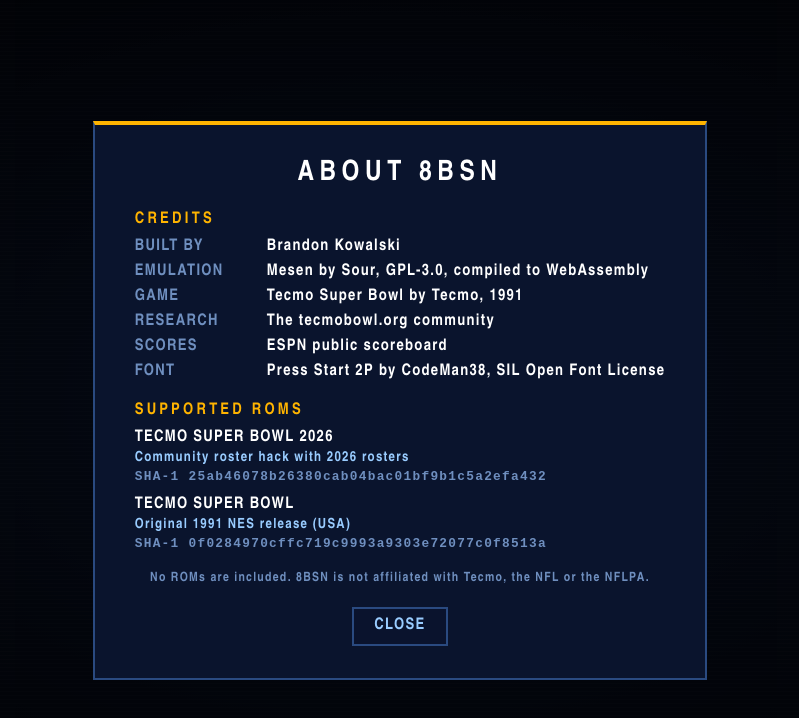
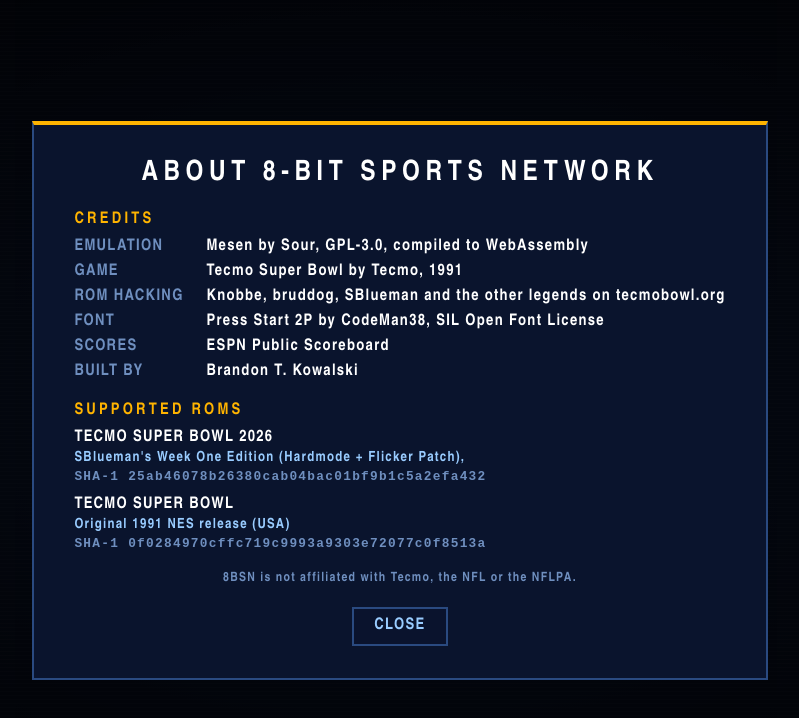
Before and after one commit to BrandonKowalski/8BSN, a React (Vite) app: page / in a window 1280 px wide. Both pictures are taken after a click on the button "INFO". Shown: the top 718 px of the page, without its empty margins (240-1039 px from the left). Built offline with nearby package versions, Linux system fonts and the light colour scheme; no server answers.

Commit message:
Update credits, the 2026 ROM description and the package name

```diff
--- a/package.json
+++ b/package.json
@@ -1,5 +1,5 @@
 {
-  "name": "tecmo-broadcast",
+  "name": "8bsn",
   "private": true,
   "version": "0.0.0",
   "type": "module",
--- a/src/InfoModal.tsx
+++ b/src/InfoModal.tsx
@@ -1,18 +1,18 @@
-import { useEffect, useRef } from 'react'
-import { ROM_PROFILES } from './rom/profiles'
+import {useEffect, useRef} from 'react'
+import {ROM_PROFILES} from './rom/profiles'
 
 type Props = { onClose: () => void }
 
 const CREDITS = [
-  { what: 'Built by', who: 'Brandon Kowalski' },
-  { what: 'Emulation', who: 'Mesen by Sour, GPL-3.0, compiled to WebAssembly' },
-  { what: 'Game', who: 'Tecmo Super Bowl by Tecmo, 1991' },
-  { what: 'Research', who: 'The tecmobowl.org community' },
-  { what: 'Scores', who: 'ESPN public scoreboard' },
-  { what: 'Font', who: 'Press Start 2P by CodeMan38, SIL Open Font License' },
+    {what: 'Emulation', who: 'Mesen by Sour, GPL-3.0, compiled to WebAssembly'},
+    {what: 'Game', who: 'Tecmo Super Bowl by Tecmo, 1991'},
+    {what: 'ROM Hacking', who: 'Knobbe, bruddog, SBlueman and the other legends on tecmobowl.org'},
+    {what: 'Font', who: 'Press Start 2P by CodeMan38, SIL Open Font License'},
+    {what: 'Scores', who: 'ESPN Public Scoreboard'},
+    {what: 'BUILT BY', who: "Brandon T. Kowalski"}
 ]
 
-export default function InfoModal({ onClose }: Props) {
+export default function InfoModal({onClose}: Props) {
     const closeRef = useRef<HTMLButtonElement | null>(null)
 
     useEffect(() => {
@@ -28,12 +28,13 @@
 
     return (
         <div className="info-backdrop" onClick={onClose}>
-      <div className="info-modal" role="dialog" aria-modal="true" aria-labelledby="info-title" onClick={(event) => event.stopPropagation()}>
-        <h2 id="info-title">ABOUT 8BSN</h2>
+            <div className="info-modal" role="dialog" aria-modal="true" aria-labelledby="info-title"
+                 onClick={(event) => event.stopPropagation()}>
+                <h2 id="info-title">ABOUT 8-Bit Sports Network</h2>
                 <section>
                     <h3>CREDITS</h3>
                     <dl className="info-credits">
-            {CREDITS.map(({ what, who }) => (
+                        {CREDITS.map(({what, who}) => (
                             <div key={what}>
                                 <dt>{what}</dt>
                                 <dd>{who}</dd>
@@ -53,7 +54,7 @@
                         ))}
                     </ul>
                 </section>
-        <p className="info-note">No ROMs are included. 8BSN is not affiliated with Tecmo, the NFL or the NFLPA.</p>
+                <p className="info-note">8BSN is not affiliated with Tecmo, the NFL or the NFLPA.</p>
                 <button type="button" data-nav ref={closeRef} onClick={onClose}>
                     CLOSE
                 </button>
--- a/src/rom/profiles.ts
+++ b/src/rom/profiles.ts
@@ -29,7 +29,7 @@
 export const TSB2026: RomProfile = {
   sha1: '25ab46078b26380cab04bac01bf9b1c5a2efa432',
   title: 'Tecmo Super Bowl 2026',
-  about: 'Community roster hack with 2026 rosters',
+  about: 'SBlueman\'s Week One Edition (Hardmode + Flicker Patch), ',
   roster: TSB2026_ROSTER,
   players: [],
   colors: {},
```
Lines whose indentation alone changed are shown as unchanged.
